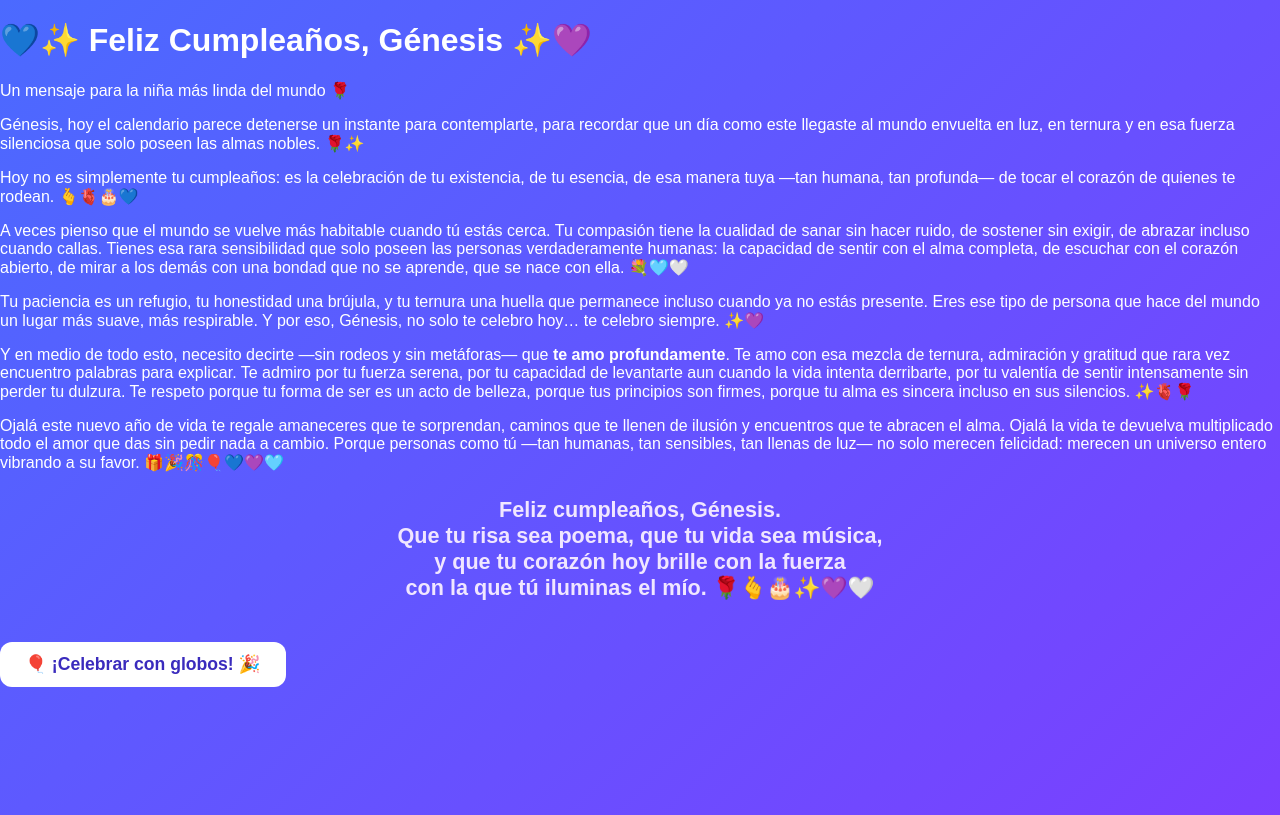
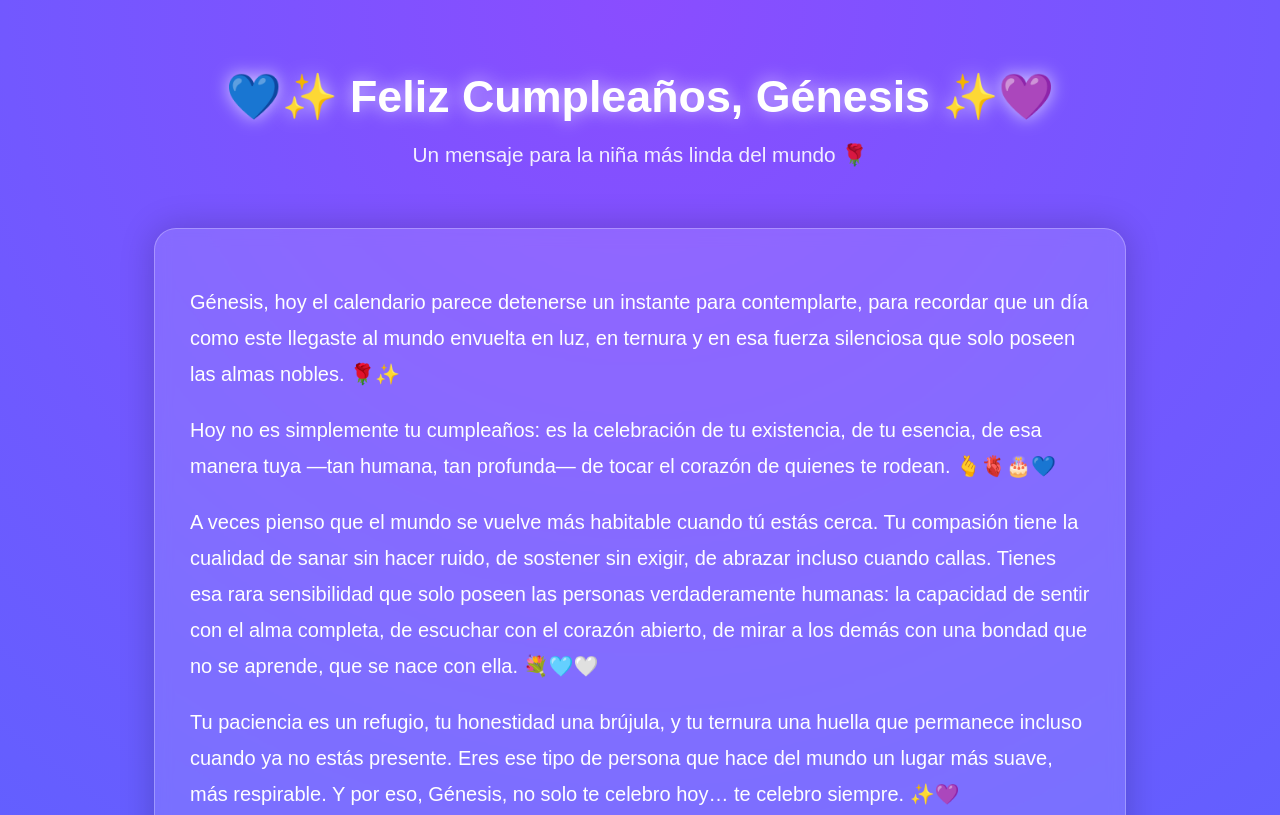
Before and after one commit to Th3LozRose/HBDG, a plain HTML site: page index.html in a window 1280 px wide. Shown: the top 815 px of the page. Drawn offline with Linux system fonts and the light colour scheme.

Commit message:
Update styles.css

```diff
--- a/styles.css
+++ b/styles.css
@@ -2,68 +2,72 @@ body {
     margin: 0;
     padding: 0;
     font-family: "Poppins", sans-serif;
-    background: linear-gradient(135deg, #4b6aff, #7b3fff);
+    background: radial-gradient(circle at top, #8a4dff, #4b6aff);
     min-height: 100vh;
     color: white;
 }
 
-.container {
+/* Encabezado elegante */
+.encabezado {
     text-align: center;
-    padding: 40px;
+    padding: 40px 20px;
+}
+
+.encabezado h1 {
+    font-size: 2.8rem;
+    text-shadow: 0 0 18px rgba(255,255,255,0.7);
+}
+
+.subtitulo {
+    font-size: 1.3rem;
+    opacity: 0.9;
+    margin-top: -10px;
+}
+
+/* Tarjeta del mensaje */
+.tarjeta {
+    background: rgba(255,255,255,0.12);
+    backdrop-filter: blur(8px);
     max-width: 900px;
     margin: auto;
+    padding: 35px;
+    border-radius: 22px;
+    border: 1px solid rgba(255,255,255,0.28);
+    line-height: 1.8;
+    box-shadow: 0 0 35px rgba(0,0,0,0.2);
 }
 
-.title {
-    font-size: 2.6rem;
-    text-shadow: 0 0 12px rgba(200,180,255,0.9);
+.tarjeta p {
+    font-size: 1.25rem;
+    margin-bottom: 18px;
 }
 
-.sub {
-    font-size: 1.2rem;
-    margin-bottom: 25px;
-    opacity: 0.9;
+/* Texto final destacado */
+.final {
+    text-align: center;
+    margin-top: 25px;
+    font-size: 1.45rem;
+    color: #f4e9ff;
 }
 
-#mensajeCompleto {
-    margin-top: 25px;
-    background: rgba(255,255,255,0.12);
-    padding: 25px;
-    border-radius: 16px;
-    line-height: 1.7;
-    text-align: left;
-    backdrop-filter: blur(6px);
-    border: 1px solid rgba(255,255,255,0.25);
+/* Botón globos */
+.btn-globos {
+    display: block;
+    margin: 30px auto;
+    padding: 14px 30px;
+    background: white;
+    color: #4b28b4;
+    border: none;
+    border-radius: 30px;
+    font-size: 1.2rem;
+    font-weight: bold;
+    cursor: pointer;
+    transition: 0.3s;
+    box-shadow: 0 0 10px rgba(255,255,255,0.6);
 }
 
-#mensajeCompleto p {
-    font-size: 1.15rem;
-    margin-bottom: 16px;
-}
-
-.final {
-    font-size: 1.35rem;
-    text-align: center;
-    color: #f0e6ff;
-    margin-top: 25px;
-    font-weight: bold;
-}
-
-button {
-    padding: 12px 25px;
-    font-size: 1.1rem;
-    background: #ffffff;
-    color: #3a2bbd;
-    border: none;
-    border-radius: 12px;
-    cursor: pointer;
-    transition: 0.3s;
-    font-weight: bold;
-    margin-top: 20px;
-}
-
-button:hover {
-    background: #e2ddff;
+.btn-globos:hover {
+    background: #eaddff;
 }
 
 /* Globos */
@@ -72,23 +76,22 @@ button:hover {
     bottom: -120px;
     width: 60px;
     height: 80px;
-    background: #7a5fff;
-    border-radius: 50% 50% 45% 45%;
+    border-radius: 50%;
     animation: subir 6s linear infinite;
-    box-shadow: 0 0 15px rgba(200,180,255,0.9);
+    box-shadow: 0 0 15px rgba(255,255,255,0.9);
 }
 
 .globo::after {
     content: "";
-    position: absolute;
     width: 2px;
     height: 30px;
     background: white;
+    position: absolute;
+    bottom: -30px;
     left: 50%;
-    bottom: -30px;
 }
 
 @keyframes subir {
-    0% { transform: translateY(0) rotate(0deg); opacity: 0.9; }
-    100% { transform: translateY(-120vh) rotate(6deg); opacity: 0.4; }
+    0% { transform: translateY(0); opacity: 0.9; }
+    100% { transform: translateY(-130vh); opacity: 0.4; }
 }
```
